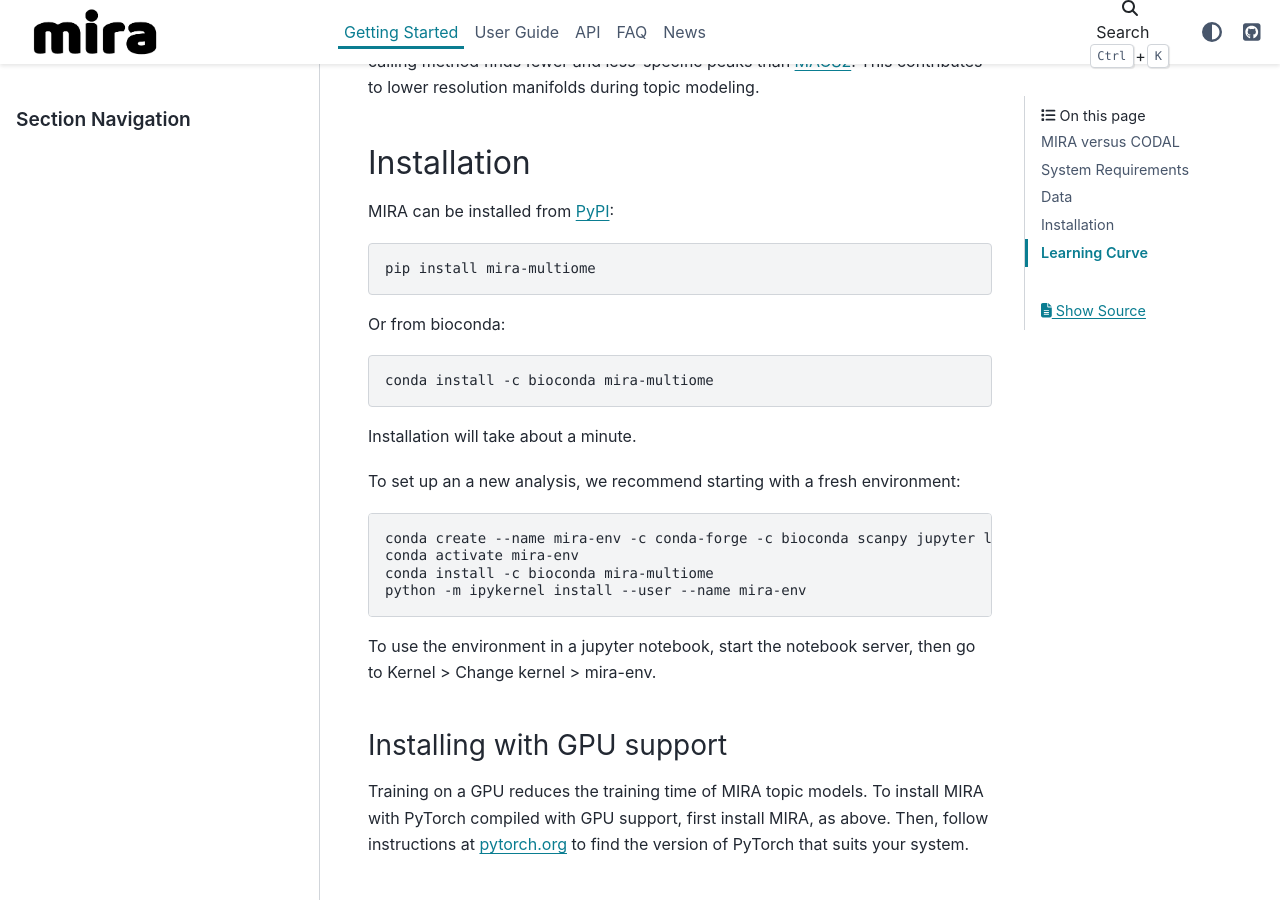
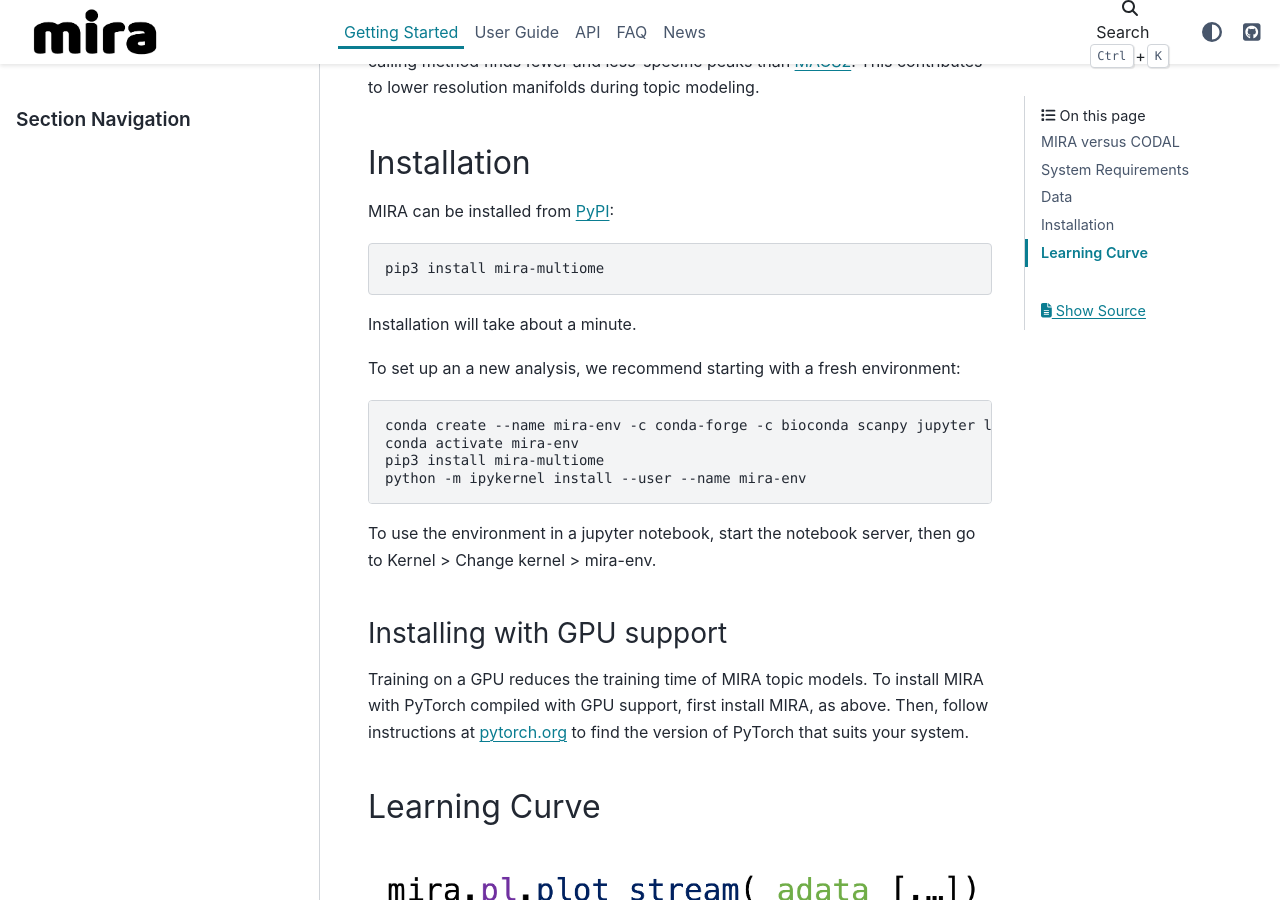
Before and after one commit to cistrome/MIRA, a Sphinx documentation site: the page built from docs/source/getting_started.rst, in a window 1280 px wide and 900 px high, scrolled down 1460 px. Built offline with Sphinx 7.4.7 and the PyData theme 0.15.4, drawn with Linux system fonts in a browser that asks for light colours; pages that are not in the unit, such as notebooks, are missing from menus.

Commit message:
changed installation instructions to use pip

```diff
--- a/docs/source/_templates/landingpage.html
+++ b/docs/source/_templates/landingpage.html
@@ -163,7 +163,7 @@
 we have released an updated version of MIRA with reworked and improved topic modeling capacities! If you
 have used version 1., please take a look at the docs for minor API changes.</p>
 
-<div class="highlight-bash notranslate"><div class="highlight"><pre><span></span>conda install -c bioconda mira-multiome
+<div class="highlight-bash notranslate"><div class="highlight"><pre><span></span>pip3 install mira-multiome
 </pre></div>
 </div>
 
--- a/docs/source/getting_started.rst
+++ b/docs/source/getting_started.rst
@@ -68,13 +68,8 @@
 
 .. code-block:: bash
 
-    pip install mira-multiome
+    pip3 install mira-multiome
 
-Or from bioconda:
-
-.. code-block:: bash
-
-    conda install -c bioconda mira-multiome
 
 Installation will take about a minute.
 
@@ -84,7 +79,7 @@
 
     conda create --name mira-env -c conda-forge -c bioconda scanpy jupyter leidenalg
     conda activate mira-env
-    conda install -c bioconda mira-multiome
+    pip3 install mira-multiome
     python -m ipykernel install --user --name mira-env
 
 To use the environment in a jupyter notebook, start the notebook server, then go to Kernel > Change kernel > mira-env.
```
Also changed, not shown: README.rst (+3 -8 lines).
